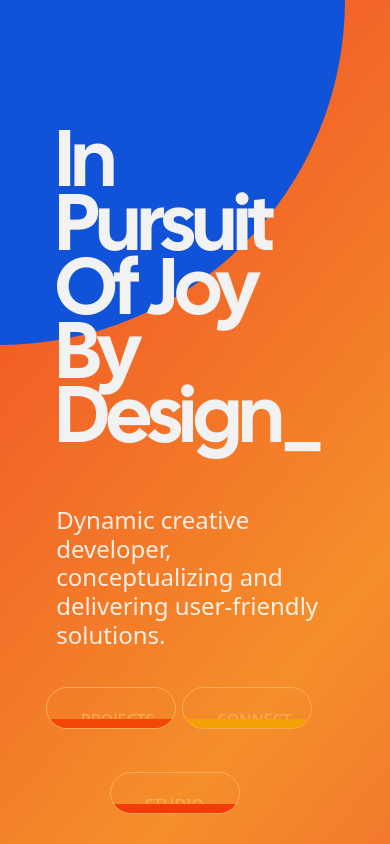
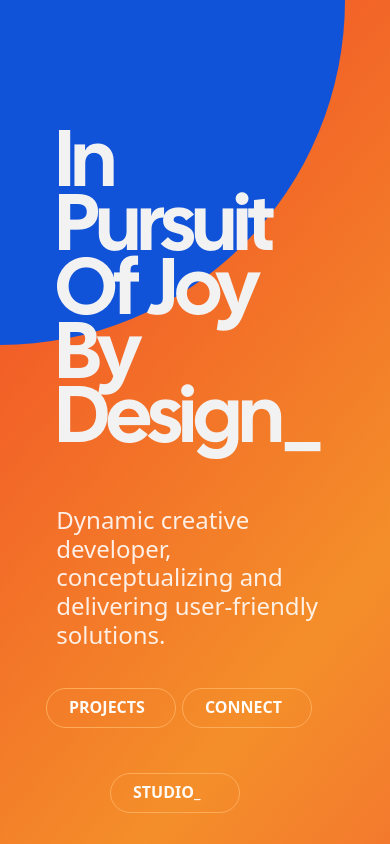
Before and after one commit to R-LaRoi/st-studio-app, a Next.js app: page / in a window 390 px wide. Shown: the top 844 px of the page. Built offline with nearby package versions, Linux system fonts and the light colour scheme.

Commit message:
Update buttonMenu.css

```diff
--- a/src/app/Components/Stylesheets/buttonMenu.css
+++ b/src/app/Components/Stylesheets/buttonMenu.css
@@ -10,7 +10,7 @@
   font-weight: 800;
   width: 156px;
   height: 60px;
-  background: #ffffff;
+  background: transparent;
   border-radius: 100px;
   padding: 20px 34px;
   position: absolute;
@@ -19,12 +19,11 @@
   overflow: hidden;
   text-transform: uppercase;
   border: 1px solid rgb(255, 172, 89);
-  color: rgb(255, 172, 89);
+  color: rgb(255, 251, 246);
 }
 
 .btn-before {
   font: inherit;
-
   color: #1e1c1c;
   text-transform: uppercase;
   font-size: 0.6rem;
@@ -34,6 +33,7 @@
   transform: translate(-50%, -50%);
   transition: all 0.3s ease;
   letter-spacing: 1px;
+  text-align: center;
 }
 
 .btn-one:before {
@@ -59,7 +59,7 @@
 }
 
 .btn-two:after {
-  content: "meet_rachel";
+  content: "Say Hi!";
   margin-top: 1px;
   color: #ffffff;
   background-color: rgb(244, 161, 6);
@@ -71,8 +71,8 @@
 .btn-three:after {
   margin-top: 1px;
   color: #ffffff;
-  content: "art_design";
-  background-color: rgb(244, 58, 6);
+  content: "art";
+  background-color: rgb(6, 244, 85);
   width: 156px;
   height: 60px;
   padding: 20px 25px;
@@ -85,6 +85,7 @@
   font: inherit;
   font-size: 1rem;
   position: absolute;
+
   top: 150%;
   left: 50%;
   transform: translate(-50%, -50%);
@@ -112,11 +113,16 @@
   .btn-two {
     margin-left: 14rem;
   }
+
   .btn-one {
     margin-left: 7rem;
   }
 }
+
 @media (max-width: 576px) {
+  .btn-two:before {
+    content: "connect";
+  }
   .btn-grid {
     position: relative;
     float: left;
@@ -126,34 +132,61 @@
 
   .--btn {
     font: inherit;
-    font-weight: 400;
+    font-weight: 800;
     width: 130px;
-    height: 20px;
+    height: 40px;
     background: transparent;
-    border-radius: 90px;
-    /* padding: 20px 34px; */
+    /* border: none;
+    border-radius: 0px; */
+    padding: 6px 22px;
     position: absolute;
     transform: translate(-50%, -50%);
     cursor: pointer;
     overflow: hidden;
     text-transform: uppercase;
     border: 1px solid rgb(255, 172, 89);
-    color: rgb(255, 172, 89);
+    color: rgb(255, 251, 246);
   }
 
-  .--btn:hover:before {
-    top: 0px;
+  .--btn:after {
+    transform: translate(-50%, -20%);
+  }
+
+  .--btn:hover:after {
+    top: 50%;
   }
 
   .btn-three {
     margin-top: 85px;
     margin-left: 8rem;
   }
-  .btn-two {
-    /* margin-left: 4.3rem; */
-    /* margin-top: 170px; */
+  .btn-one:after {
+    content: "projects";
+    margin-top: -8px;
+    color: #ffffff;
+    background-color: rgb(244, 192, 6);
+    width: 130px;
+    height: 40px;
+    padding: 6px 22px;
+    text-transform: uppercase;
   }
-  .btn-one {
-    /* margin-left: 9rem; */
+
+  .btn-two:after {
+    margin-top: -8px;
+    color: #ffffff;
+    background-color: rgb(53, 76, 255);
+    width: 130px;
+    height: 40px;
+    padding: 6px 22px;
+    text-transform: uppercase;
+  }
+  .btn-three:after {
+    margin-top: -8px;
+    color: #ffffff;
+    background-color: rgb(255, 94, 0);
+    width: 130px;
+    height: 40px;
+    padding: 6px 22px;
+    text-transform: uppercase;
   }
 }
```
